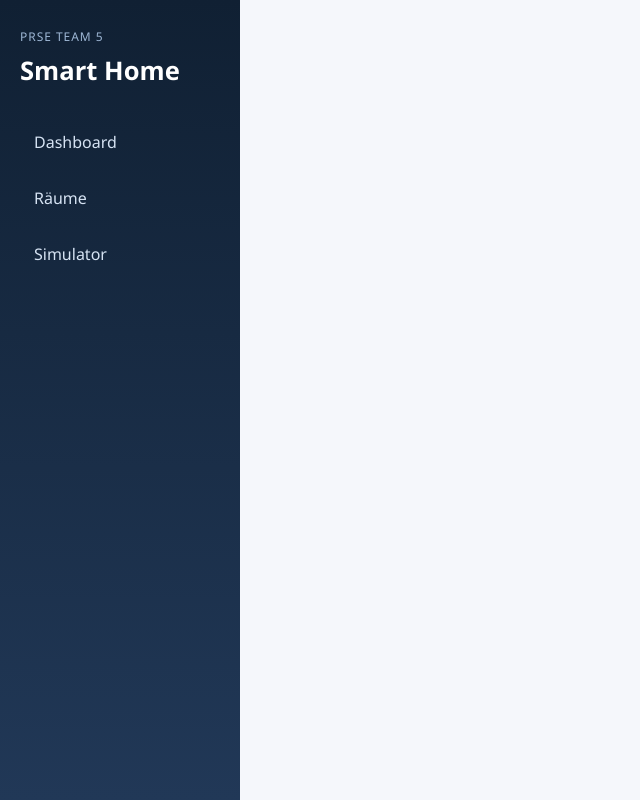
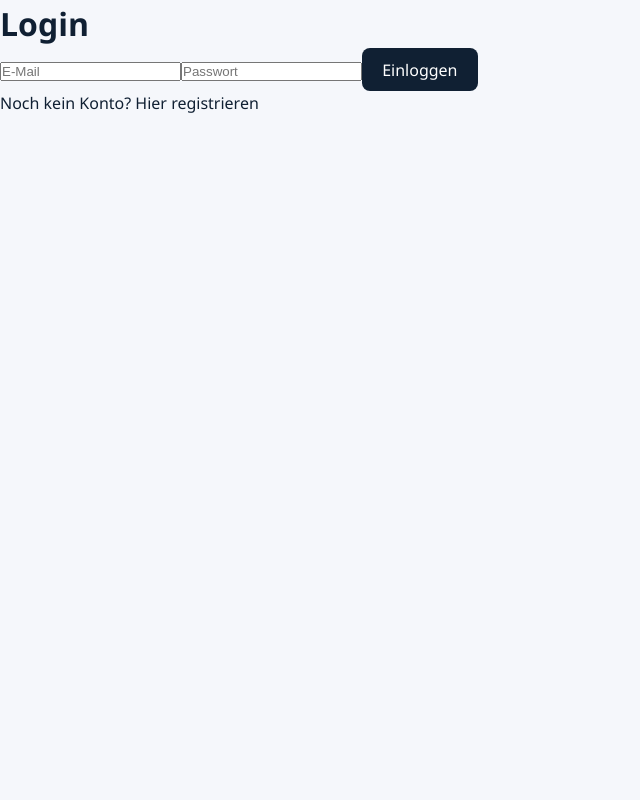
Before and after one commit to jku-win-se/teaching-2026.ss.prse.braeuer.team5, a React (Vite) app: page /login in a window 1280 px wide. Shown: the whole page, without its empty margins (0-640 px from the left). Built offline with nearby package versions, Linux system fonts and the light colour scheme; no server answers.

Commit message:
#46 [2.2h] erstellen eines Logins

```diff
--- a/package.json
+++ b/package.json
@@ -16,7 +16,7 @@
   },
   "dependencies": {
     "@supabase/supabase-js": "^2.99.1",
-    "lucide-react": "^1.7.0",
+    "lucide-react": "^1.8.0",
     "react": "^19.2.0",
     "react-dom": "^19.2.0",
     "react-router-dom": "^7.13.1"
--- a/src/App.tsx
+++ b/src/App.tsx
@@ -1,13 +1,68 @@
-import { Route, Routes } from "react-router-dom";
+import { useEffect, useState } from "react";
+import { Route, Routes, Navigate } from "react-router-dom";
+import { supabase } from "./config/supabaseClient";
 import "./App.css";
 import { Sidebar } from "./components/Sidebar";
 import Dashboard from "./pages/Dashboard";
 import Rooms from "./pages/Rooms";
 import Devices from "./pages/Devices";
 import Simulator from "./pages/Simulator";
+import Register from "./pages/Register";
+import Login from "./pages/Login";
 import type { JSX } from "react/jsx-dev-runtime";
+import type { Session } from "@supabase/supabase-js";
 
 export default function App(): JSX.Element {
+  const [session, setSession] = useState<Session | null>(null);
+  const [loading, setLoading] = useState(true);
+
+  useEffect(() => {
+  const initAuth = async () => {
+    if (!supabase) {
+      setTimeout(() => setLoading(false), 0);
+      return;
+    }
+
+    const { data: { session: initialSession } } = await supabase.auth.getSession();
+
+    setSession(initialSession);
+    setLoading(false);
+
+    const { data: { subscription } } = supabase.auth.onAuthStateChange((event, currentSession) => {
+      if (event === 'SIGNED_OUT') {
+        setSession(null);
+      } else {
+        setSession(currentSession);
+      }
+      setLoading(false);
+    });
+
+    return subscription;
+  };
+
+  const authPromise = initAuth();
+
+  return () => {
+    authPromise.then(sub => sub?.unsubscribe());
+  };
+}, []);
+
+  console.log("DEBUG - Session Status:", session);
+  console.log("DEBUG - Ist Session vorhanden?:", !!session);
+  if (loading) {
+    return <div className="loading-screen">Lade App...</div>;
+  }
+
+  if (!session) {
+    return (
+      <Routes>
+        <Route path="/login" element={<Login />} />
+        <Route path="/register" element={<Register />} />
+        <Route path="*" element={<Navigate to="/login" replace />} />
+      </Routes>
+    );
+  }
+
   return (
     <div className="app-shell">
       <Sidebar />
@@ -17,6 +72,7 @@ export default function App(): JSX.Element {
           <Route path="/rooms" element={<Rooms />} />
           <Route path="/rooms/:roomId" element={<Devices />} />
           <Route path="/simulator" element={<Simulator />} />
+          <Route path="*" element={<Navigate to="/" replace />} />
         </Routes>
       </main>
     </div>
--- a/src/components/Sidebar.tsx
+++ b/src/components/Sidebar.tsx
@@ -1,7 +1,25 @@
 import { NavLink } from "react-router-dom";
+import { supabase } from "../config/supabaseClient";
 import styles from "./Sidebar.module.css";
 
 export function Sidebar() {
+
+  const handleLogout = async () => {
+  if (!supabase) return;
+
+  try {
+    await supabase.auth.signOut();
+
+    localStorage.clear();
+    sessionStorage.clear();
+
+    const baseUrl = import.meta.env.BASE_URL;
+    window.location.href = window.location.origin + baseUrl + "login";
+  } catch (err) {
+    console.error(err);
+  }
+};
+
   return (
     <aside className={styles.sidebar}>
       <div>
@@ -20,6 +38,12 @@ export function Sidebar() {
           Simulator
         </NavLink>
       </nav>
+
+      <div className={styles.footer}>
+        <button onClick={handleLogout} className={styles.logoutButton}>
+          Abmelden
+        </button>
+      </div>
     </aside>
   );
 }
--- /dev/null
+++ b/src/pages/Login.tsx
@@ -0,0 +1,68 @@
+import { useState } from "react";
+import { supabase } from "../config/supabaseClient";
+import { useNavigate, Link } from "react-router-dom";
+
+const Login = () => {
+  const [email, setEmail] = useState("");
+  const [password, setPassword] = useState("");
+  const [error, setError] = useState<string | null>(null);
+  const [loading, setLoading] = useState(false);
+  const navigate = useNavigate();
+
+  const handleLogin = async (e: React.FormEvent) => {
+    e.preventDefault();
+    setLoading(true);
+    setError(null);
+
+    if (!supabase) {
+      setError("Supabase client is not initialized");
+      setLoading(false);
+      return;
+    }
+
+    const { error: authError } = await supabase.auth.signInWithPassword({
+      email,
+      password,
+    });
+
+    if (authError) {
+      setError("Login fehlgeschlagen: " + authError.message);
+      setLoading(false);
+    } else {
+      navigate("/");
+    }
+  };
+
+  return (
+    <div className="auth-container">
+      <h1>Login</h1>
+      <form onSubmit={handleLogin} className="auth-form">
+        <input
+          type="email"
+          placeholder="E-Mail"
+          value={email}
+          onChange={(e) => setEmail(e.target.value)}
+          required
+        />
+        <input
+          type="password"
+          placeholder="Passwort"
+          value={password}
+          onChange={(e) => setPassword(e.target.value)}
+          required
+        />
+        <button type="submit" disabled={loading}>
+          {loading ? "Wird eingeloggt..." : "Einloggen"}
+        </button>
+      </form>
+
+      {error && <p className="error-message">{error}</p>}
+
+      <p>
+        Noch kein Konto? <Link to="/register">Hier registrieren</Link>
+      </p>
+    </div>
+  );
+};
+
+export default Login;
--- /dev/null
+++ b/src/pages/Register.tsx
@@ -0,0 +1,85 @@
+import { useState } from "react";
+import { supabase } from "../config/supabaseClient";
+import { Link } from "react-router-dom";
+
+const Register = () => {
+  const [email, setEmail] = useState("");
+  const [password, setPassword] = useState("");
+  const [error, setError] = useState<string | null>(null);
+  const [message, setMessage] = useState<string | null>(null);
+  const [loading, setLoading] = useState(false);
+
+  const handleRegister = async (e: React.FormEvent) => {
+    e.preventDefault();
+    setLoading(true);
+    setError(null);
+    setMessage(null);
+
+    if (!supabase) {
+      setError("Supabase client is not initialized");
+      setLoading(false);
+      return;
+    }
+
+    const { error: authError } = await supabase.auth.signUp({
+      email,
+      password,
+      options: {
+        emailRedirectTo: `${window.location.origin}/login`,
+      },
+    });
+
+    if (authError) {
+      setError(authError.message);
+      setLoading(false);
+    } else {
+      setMessage("Registrierung erfolgreich! Bitte prüfe deine E-Mails zur Bestätigung.");
+      setLoading(false);
+    }
+  };
+
+  return (
+    <div className="auth-container">
+      <h1>Registrieren</h1>
+      <p>Erstelle ein Konto für dein Smart Home</p>
+
+      <form onSubmit={handleRegister} className="auth-form">
+        <div className="input-group">
+          <label>E-Mail</label>
+          <input
+            type="email"
+            value={email}
+            onChange={(e) => setEmail(e.target.value)}
+            required
+            placeholder="deine@email.de"
+          />
+        </div>
+        <div className="input-group">
+          <label>Passwort</label>
+          <input
+            type="password"
+            value={password}
+            onChange={(e) => setPassword(e.target.value)}
+            required
+            placeholder="Mind. 6 Zeichen"
+          />
+        </div>
+
+        <button type="submit" disabled={loading}>
+          {loading ? "Wird erstellt..." : "Konto erstellen"}
+        </button>
+      </form>
+
+      {error && <p style={{ color: "red", marginTop: "1rem" }}>{error}</p>}
+      {message && <p style={{ color: "green", marginTop: "1rem" }}>{message}</p>}
+
+      <div className="auth-footer" style={{ marginTop: "1.5rem" }}>
+        <p>
+          Bereits ein Konto? <Link to="/login">Hier einloggen</Link>
+        </p>
+      </div>
+    </div>
+  );
+};
+
+export default Register;
```
Also changed, not shown: 1 other file (tests, documents, lock files or other folders).
